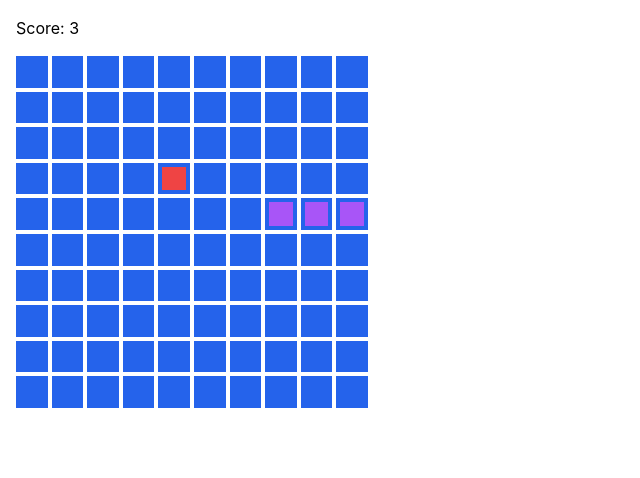
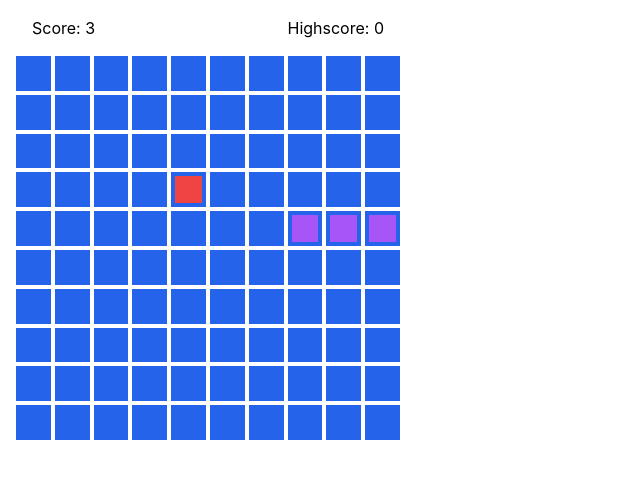
Before and after one commit to deckele/react-snake, a React (Create React App) app: page / in a window 1280 px wide. Shown: the top 478 px of the page, without its empty margins (0-640 px from the left). Built offline with nearby package versions, Linux system fonts and the light colour scheme.

Commit message:
added highscore

```diff
--- a/src/components/board/board.tsx
+++ b/src/components/board/board.tsx
@@ -18,7 +18,7 @@ export function Board({ size }: BoardProps) {
   }, [size]);
   return (
     <div
-      className={`w-96 h-96 p-4 grid grid-cols-[repeat(var(--board-size),_1fr)] gap-1`}
+      className={`w-96 h-96 grid grid-cols-[repeat(var(--board-size),_1fr)] gap-1`}
     >
       {board}
     </div>
--- a/src/components/game-shell/game-shell.tsx
+++ b/src/components/game-shell/game-shell.tsx
@@ -1,4 +1,4 @@
-import { useCallback, useEffect, useRef } from "react";
+import { useCallback, useEffect, useRef, useState } from "react";
 import { SnakeLinkedList, SnakeNode } from "../../snake-linked-list";
 import { Board } from "../board/board";
 import { Snake } from "../snake/snake";
@@ -20,12 +20,16 @@ const SNAKE_INITIAL_NODES = [
   new SnakeNode([1, STARTING_Y]),
   new SnakeNode([2, STARTING_Y]),
 ];
+const HIGHSCORE = "highscore";
 
 interface GameShellProps {
   nextGame: () => void;
 }
 export function GameShell({ nextGame }: GameShellProps) {
   const forceUpdate = useForceUpdate();
+  const [highscore] = useState(() =>
+    Number(localStorage.getItem(HIGHSCORE) ?? 0)
+  );
   const gameLoop = useRef<NodeJS.Timer | null>();
   const direction = useRef(Direction.right);
   const moveQueue = useRef([] as Direction[]);
@@ -57,6 +61,9 @@ export function GameShell({ nextGame }: GameShellProps) {
 
   const handleCollision = useCallback(() => {
     gameLoop.current && clearInterval(gameLoop.current);
+    const score = snake.current?.length ?? 0;
+    const highscore = Number(localStorage.getItem(HIGHSCORE) ?? 0);
+    if (score > highscore) localStorage.setItem(HIGHSCORE, String(score));
     document.onkeydown = () => {
       nextGame();
     };
@@ -161,14 +168,17 @@ export function GameShell({ nextGame }: GameShellProps) {
   }, [forceUpdate, handleCollision, setAvailableCoordinatesForApple]);
 
   return (
-    <>
-      <h4 className="ml-4 mt-4">Score: {snake.current?.length ?? 0}</h4>
+    <div className="relative inline-block p-4">
+      <div className="px-4 pb-4 w-full flex justify-between">
+        <h4>Score: {snake.current?.length ?? 0}</h4>
+        <h4>Highscore: {highscore}</h4>
+      </div>
       <Board size={config.boardSize} />
       <Snake initialNodes={SNAKE_INITIAL_NODES} ref={snake} />
       <Apple
         availableCoordinates={availableCoordinatesForApple.current}
         ref={apple}
       />
-    </>
+    </div>
   );
 }
```
